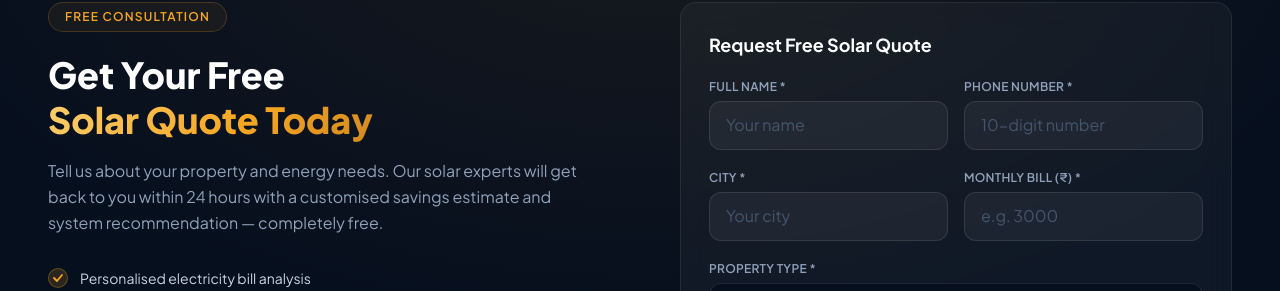
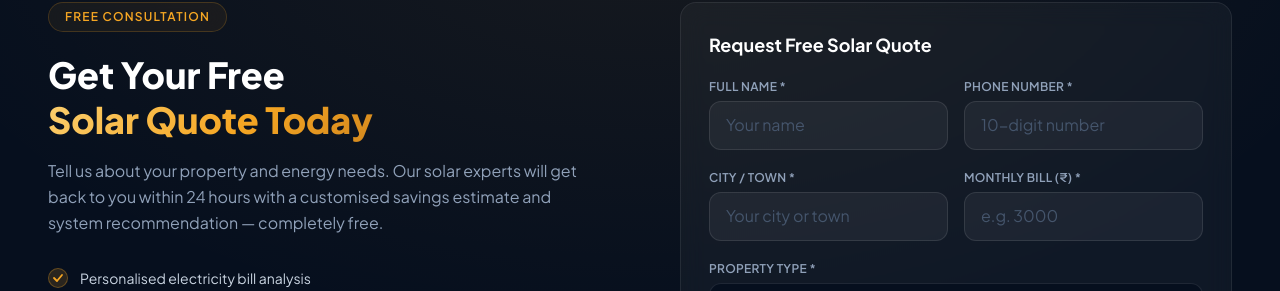
Before and after one commit to vish-n-u/Solaaris-infinity-energy, a Next.js app: page / in a window 1280 px wide. Shown: the part 5380-5671 px from the top of the page. Built offline with nearby package versions, Linux system fonts and the light colour scheme.

Commit message:
ui changes

```diff
--- a/app/_components/LeadForm.tsx
+++ b/app/_components/LeadForm.tsx
@@ -59,7 +59,7 @@ export default function LeadForm() {
     window.open(`https://wa.me/9920439118?text=${message}`, "_blank");
   };
 
-  const isValid = form.name && form.phone && form.city && form.bill && form.type;
+  const isValid = form.name && /^[0-9]{10}$/.test(form.phone) && form.city && form.bill && form.type;
 
   return (
     <section id="contact" className="py-14 md:py-24 bg-slate-50 dark:bg-solar-navy relative overflow-hidden">
@@ -212,13 +212,13 @@ export default function LeadForm() {
               <div className="grid sm:grid-cols-2 gap-4">
                 <div className="flex flex-col gap-1.5">
                   <label className="text-xs font-semibold text-slate-500 dark:text-slate-400 uppercase tracking-wide">
-                    City *
+                    City / Town *
                   </label>
                   <input
                     name="city"
                     value={form.city}
                     onChange={handleChange}
-                    placeholder="Your city"
+                    placeholder="Your city or town"
                     className={`w-full bg-slate-100 dark:bg-white/5 border rounded-xl px-4 py-3 text-slate-900 dark:text-white placeholder-slate-400 dark:placeholder-slate-600 text-sm focus:outline-none focus:bg-white dark:focus:bg-white/8 transition-all ${errors.city ? "border-red-400 dark:border-red-500" : "border-slate-200 dark:border-white/10 focus:border-solar-gold-dark dark:focus:border-solar-gold/50"}`}
                     style={{ fontSize: "16px" }}
                   />
```
